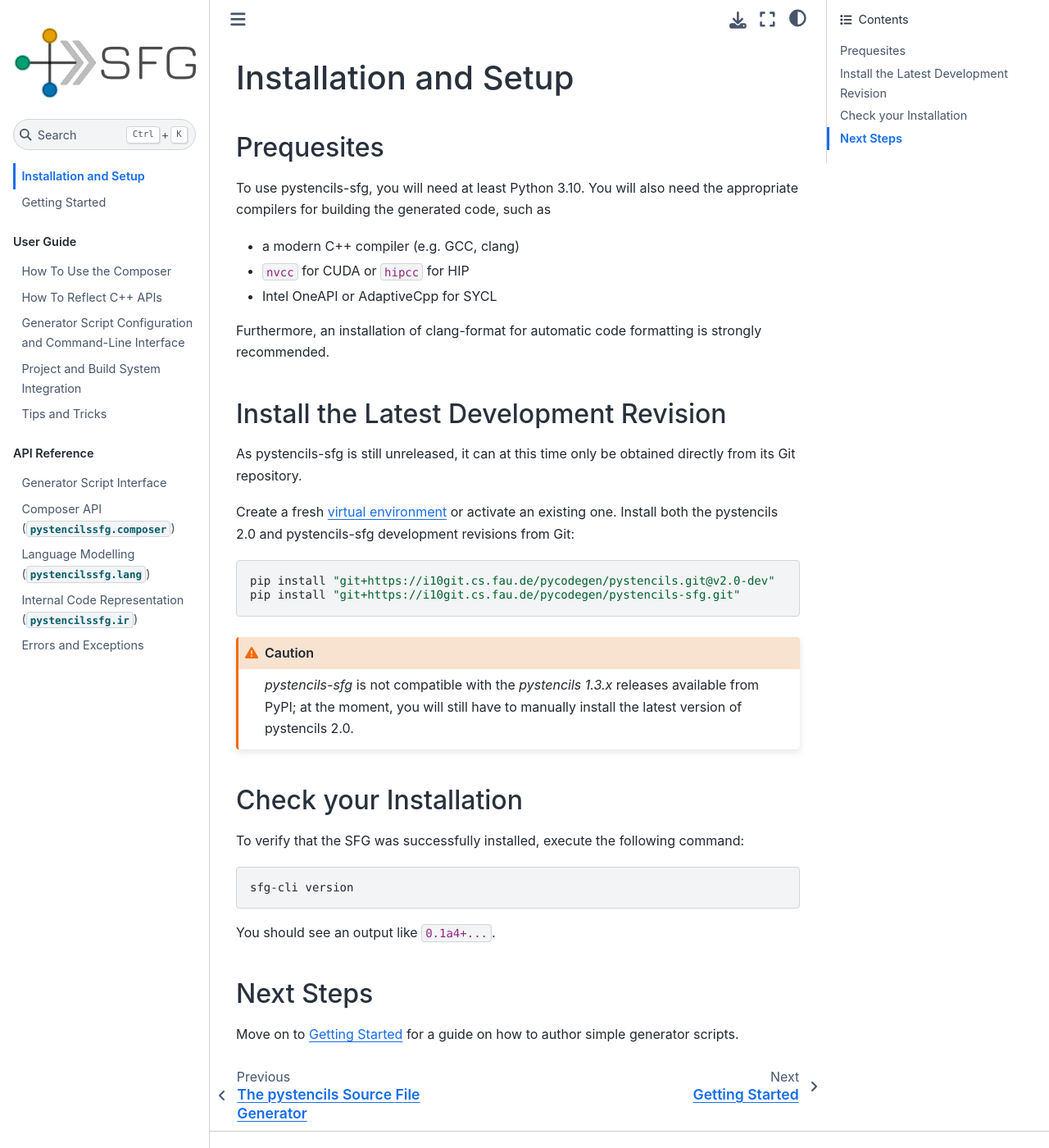
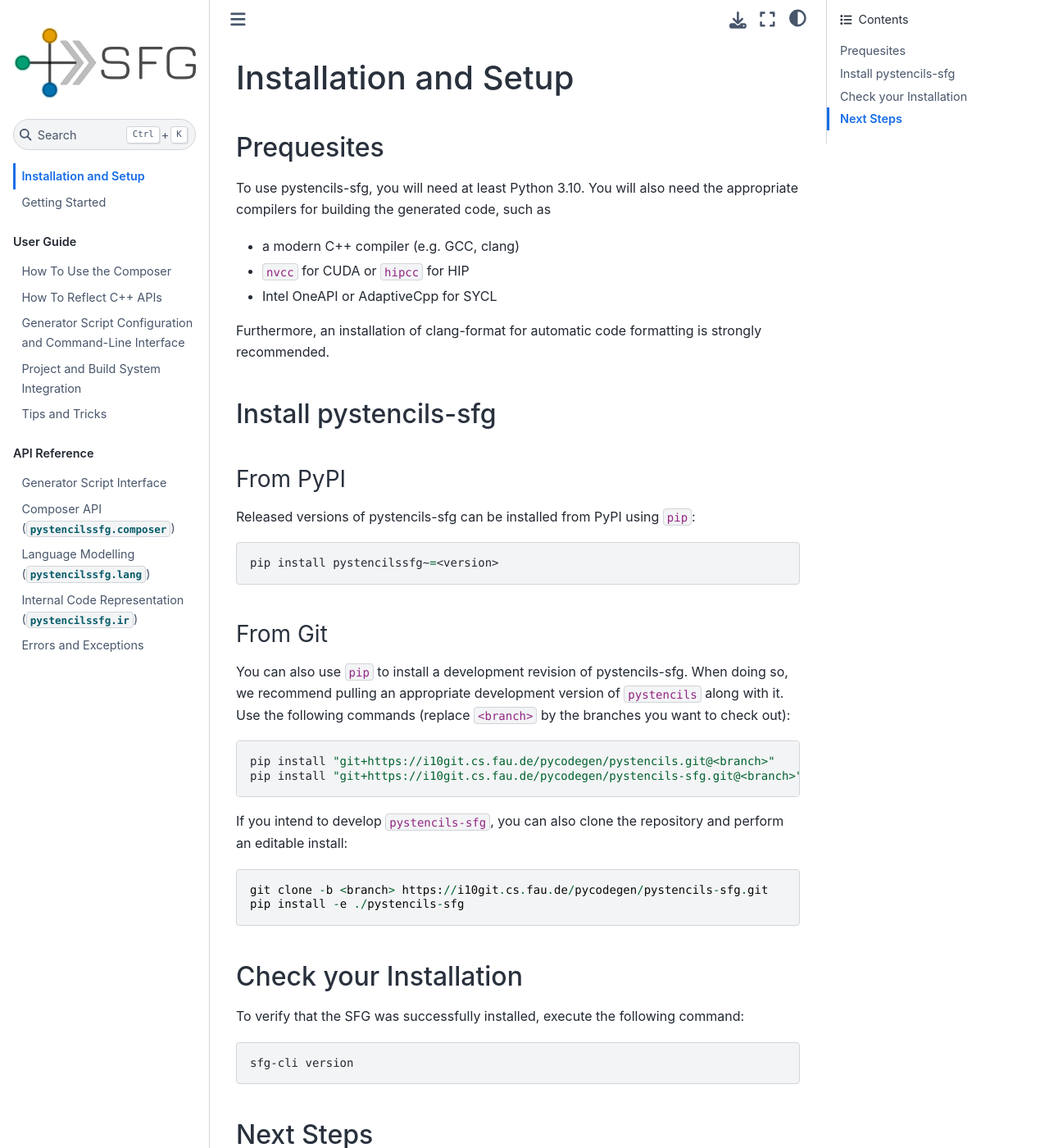
Before and after one commit to lssfau/pystencils-sfg, a Sphinx documentation site: the page built from docs/source/installation.md, in a window 1280 px wide and 1400 px high. Shown: the whole window at 82% size. Built offline with Sphinx 7.4.7 and the Sphinx Book theme 1.1.4, drawn with Linux system fonts in a browser that asks for light colours.

Commit message:
Update Metadata & Install Instructions

`````diff
--- a/docs/source/installation.md
+++ b/docs/source/installation.md
@@ -11,24 +11,33 @@ such as
 
 Furthermore, an installation of clang-format for automatic code formatting is strongly recommended.
 
-## Install the Latest Development Revision
+## Install pystencils-sfg
 
-As pystencils-sfg is still unreleased, it can at this time only be obtained directly
-from its Git repository.
+### From PyPI
 
-Create a fresh [virtual environment](https://docs.python.org/3/library/venv.html) or activate
-an existing one. Install both the pystencils 2.0 and pystencils-sfg development revisions from Git:
+Released versions of pystencils-sfg can be installed from PyPI using `pip`:
+
+```bash
+pip install pystencilssfg~=<version>
+```
+
+### From Git
+
+You can also use `pip` to install a development revision of pystencils-sfg.
+When doing so, we recommend pulling an appropriate development version of `pystencils` along with it.
+Use the following commands (replace `<branch>` by the branches you want to check out):
 
 ```{code-block} bash
-pip install "git+https://i10git.cs.fau.de/pycodegen/pystencils.git@v2.0-dev"
-pip install "git+https://i10git.cs.fau.de/pycodegen/pystencils-sfg.git"
+pip install "git+https://i10git.cs.fau.de/pycodegen/pystencils.git@<branch>"
+pip install "git+https://i10git.cs.fau.de/pycodegen/pystencils-sfg.git@<branch>"
 ```
 
-````{caution}
+If you intend to develop `pystencils-sfg`, you can also clone the repository and perform an editable install:
 
-*pystencils-sfg* is not compatible with the *pystencils 1.3.x* releases available from PyPI;
-at the moment, you will still have to manually install the latest version of pystencils 2.0.
-````
+```
+git clone -b <branch> https://i10git.cs.fau.de/pycodegen/pystencils-sfg.git
+pip install -e ./pystencils-sfg
+```
 
 ## Check your Installation
 
@@ -38,8 +47,6 @@ To verify that the SFG was successfully installed, execute the following command
 sfg-cli version
 ```
 
-You should see an output like `0.1a4+...`.
-
 ## Next Steps
 
 Move on to [](#getting_started_guide) for a guide on how to author simple generator scripts.
--- a/noxfile.py
+++ b/noxfile.py
@@ -19,7 +19,7 @@ def add_pystencils_git(session: nox.Session):
             "git",
             "clone",
             "--branch",
-            "v2.0-dev",
+            "master",
             "--single-branch",
             "https://i10git.cs.fau.de/pycodegen/pystencils.git",
             pystencils_dir,
`````
Also changed, not shown: pyproject.toml (+8 -2 lines), 4 other files.
